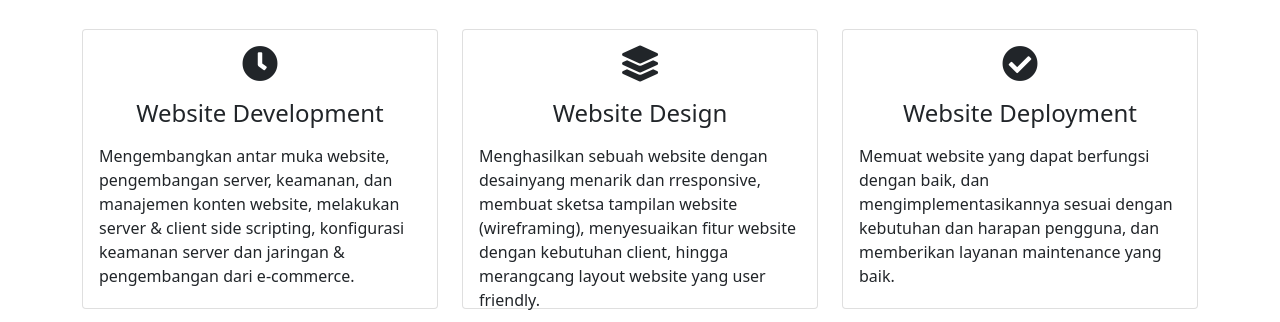
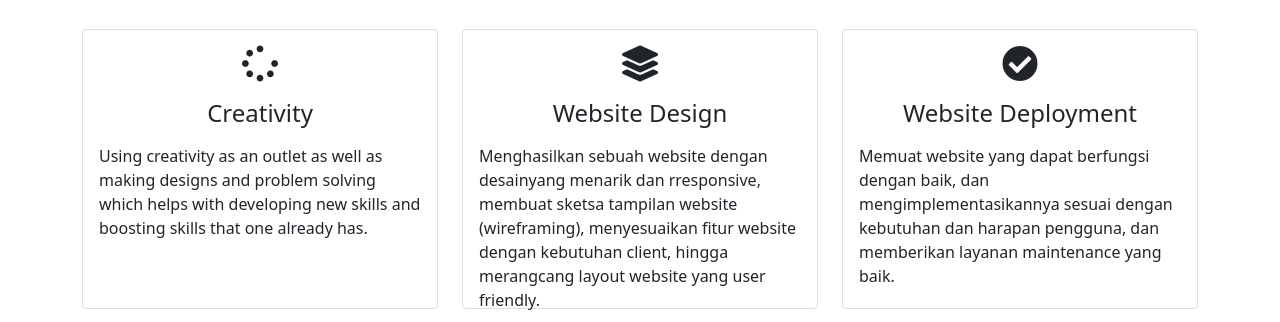
Before and after one commit to Beatriciaw/Beatricia, a plain HTML site: page index.html in a window 1280 px wide. Shown: the part 2349-2671 px from the top of the page. Drawn offline with nearby package versions, Linux system fonts and the light colour scheme; a script that the page names is missing.

Commit message:
Update index.html

```diff
--- a/index.html
+++ b/index.html
@@ -244,11 +244,10 @@
                 <div class="col-lg-4 mt-4">
                     <div class="card servicesText">
                         <div class="card-body">
-                            <i class="fas servicesIcon fa-clock"></i>
-                            <h4 class="card-title mt-3">Website Development</h4>
-                            <p class="card-text mt-3">Mengembangkan antar muka website, pengembangan server, keamanan,
-                                dan manajemen konten website, melakukan server & client side scripting, konfigurasi keamanan server dan jaringan
-                                & pengembangan dari e-commerce.
+                            <i class="fas servicesIcon fa-spinner"></i>
+                            <h4 class="card-title mt-3">Creativity</h4>
+                            <p class="card-text mt-3">Using creativity as an outlet as well as making designs and problem solving
+                                which helps with developing new skills and boosting skills that one already has.
                             </p>
                         </div>
                     </div>
```
